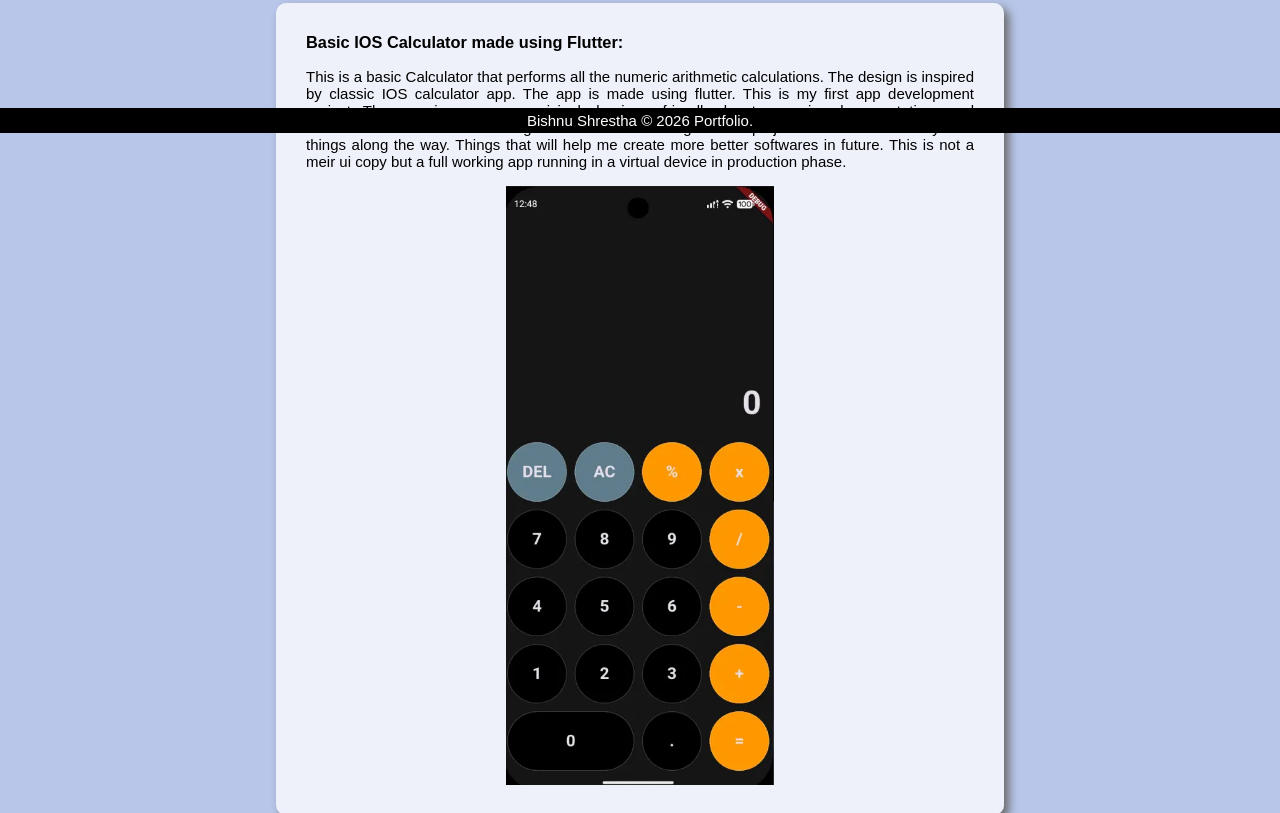
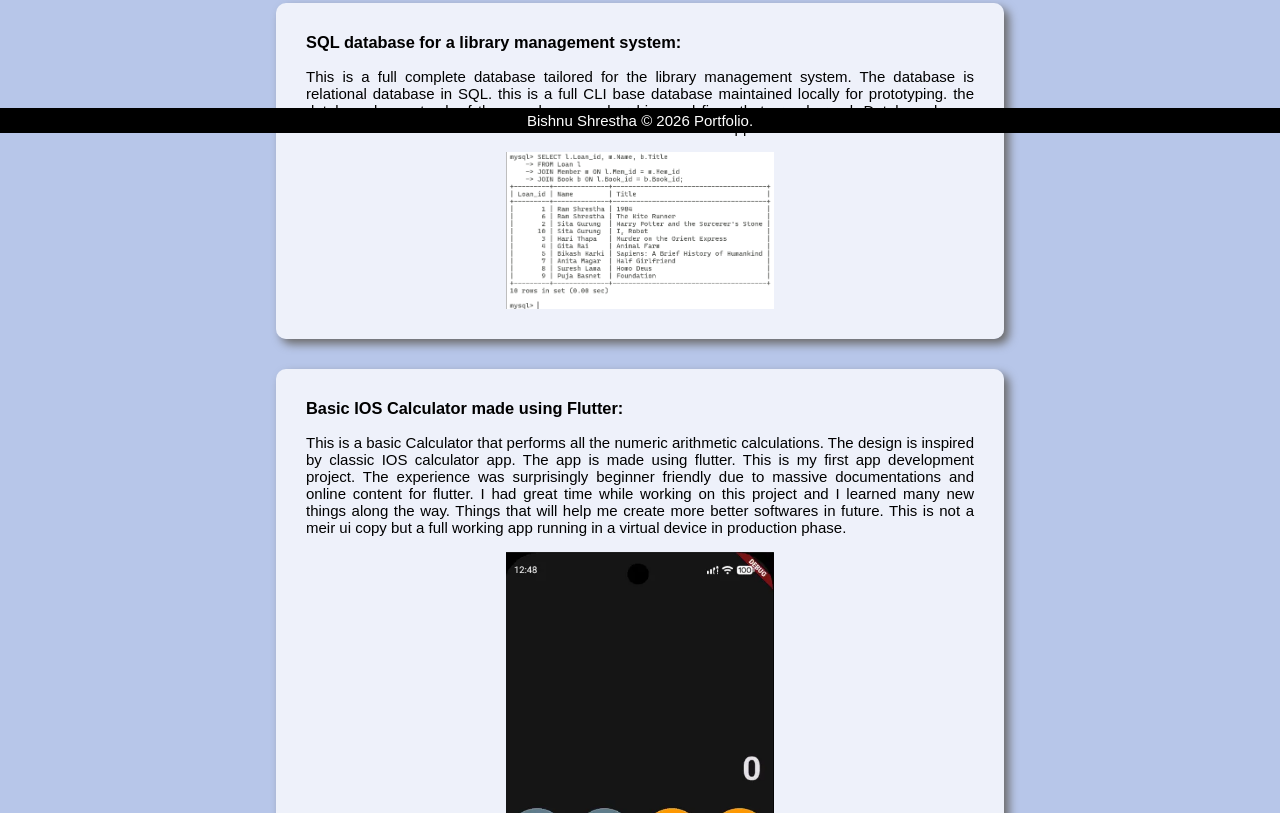
Before and after one commit to Bishnu-Shrestha/Portfolio, a plain HTML site: page index.html in a window 1280 px wide. Shown: the part 667-1480 px from the top of the page. Drawn offline with Linux system fonts and the light colour scheme.

Commit message:
Updated profile and inserted SQL project

```diff
--- a/index.html
+++ b/index.html
@@ -40,7 +40,7 @@
             <h2>About Me</h2>
             <br />
             <p>
-              Hi, I’m Bishnu Shrestha, a passionate web developer based in Nepal
+              Hi, I’m Bishnu Shrestha, a passionate CS student based in Nepal
               with a strong aspiration to become a full-stack developer and an
               excellent front-end developer. I have recently completed my high
               school education in the science stream, and I am proficient in
@@ -67,6 +67,27 @@
         <h2>Projects</h2>
         <br />
         <div class="project">
+          <h3>SQL database for a library management system:</h3>
+          <br />
+          <p>
+            This is a full complete database tailored for the library management
+            system. The database is relational database in SQL. this is a full
+            CLI base database maintained locally for prototyping. the database
+            keeps track of the members memberships and fines that are charged.
+            Database keeps track of the available books and valid borrow and
+            fines that are applied for the late returns.
+          </p>
+          <br />
+          <div class="pic">
+            <a href="#projrcts"
+              ><img
+                src="./images/SQL_demo.png"
+                alt="SQL query for a database"
+                width="40%"
+            /></a>
+          </div>
+        </div>
+        <div class="project">
           <h3>Basic IOS Calculator made using Flutter:</h3>
           <br />
           <p>
@@ -89,6 +110,7 @@
                 width="40%"
             /></a>
           </div>
+          <br />
         </div>
         <div class="project">
           <h3>2D Game made in Java Script:</h3>
```
Also changed, not shown: images/SQL_demo.png (added), images/profilefull.webp.
